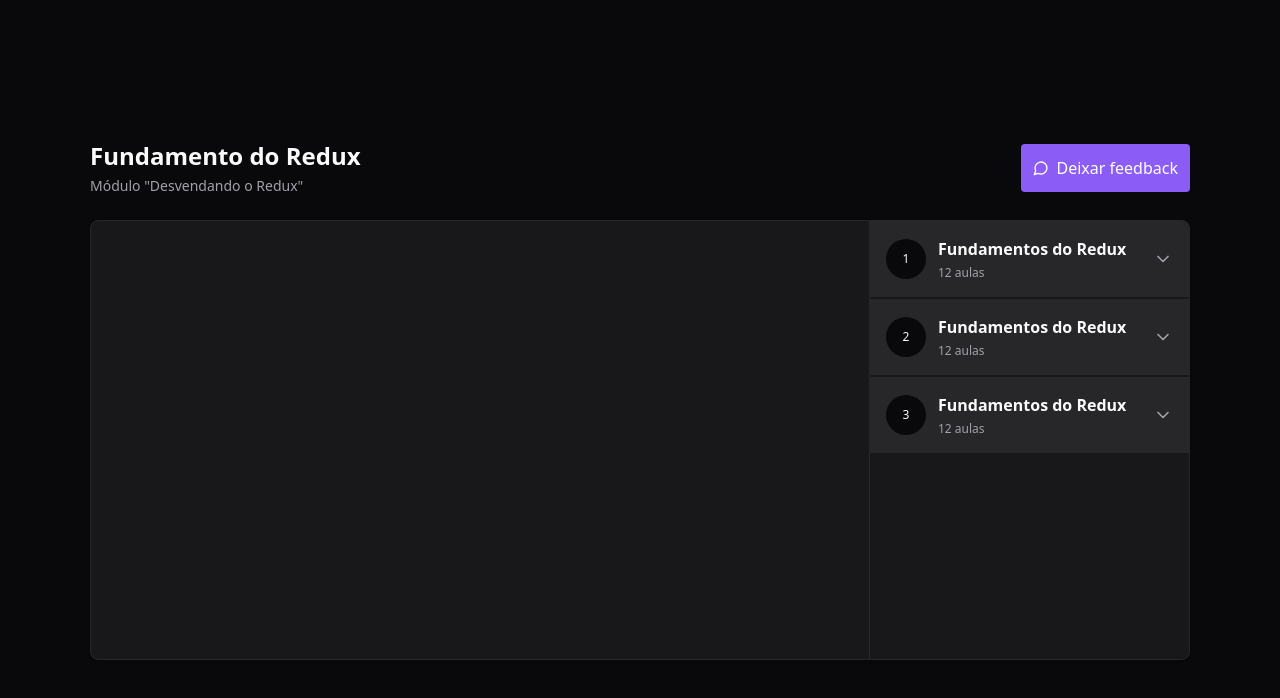
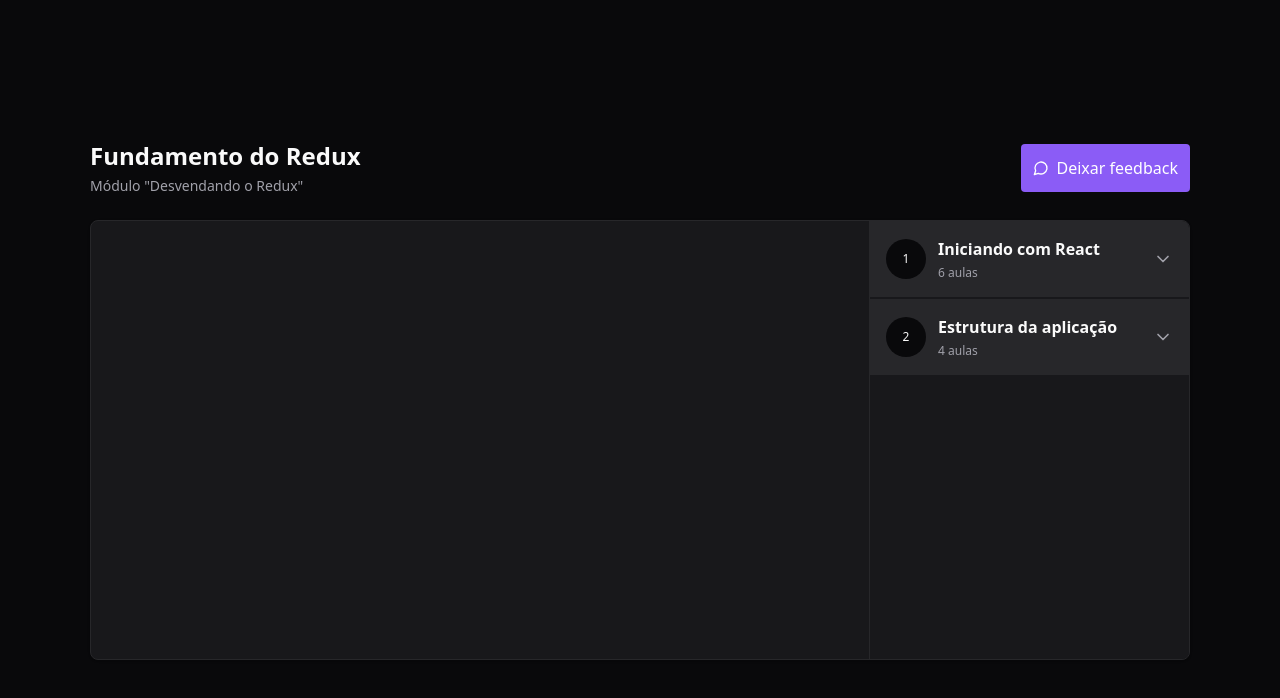
Before and after one commit to paulorfsantos17/react-redux-zustand, a React (Vite) app: page / in a window 1280 px wide. Shown: the top 698 px of the page. Built offline with nearby package versions, Linux system fonts and the light colour scheme.

Commit message:
feat: ensure get Modules course in store

```diff
--- a/src/pages/Player.tsx
+++ b/src/pages/Player.tsx
@@ -2,8 +2,13 @@
 import { Header } from "../components/Header";
 import { Video } from "../components/Video";
 import { Module } from "../components/Module";
+import { useSelectorApp } from "../store";
 
 export default function Player() {
+
+  const modules = useSelectorApp (state => state.player.course.modules)
+
+
   return (
     <div className="h-screen bg-zinc-950 text-zinc-50 flex justify-center items-center">
       <div className="flex w-[1100px] flex-col gap-6">
@@ -23,9 +28,14 @@
           <aside className="w-80 absolute top-0 bottom-0  right-0 border-l divide-y-2 divide-zinc-900 border-zinc-800 bg-zinc-900
             overflow-y-auto  scrollbar scrollbar-thin scrollbar-track-zinc-950 scrollbar-thumb-zinc-800"
           >
-            <Module title="Fundamentos do Redux" amountOfLessons={12} moduleIndex={0}/>
-            <Module title="Fundamentos do Redux" amountOfLessons={12} moduleIndex={1}/>
-            <Module title="Fundamentos do Redux" amountOfLessons={12} moduleIndex={2}/>
+            {modules.map((module, index) => {
+              return <Module
+                key={module.id}
+                title={module.title}
+                amountOfLessons={module.lessons.length}
+                moduleIndex={index}
+              />
+            })}
           </aside>
         </main>
       </div>
```
